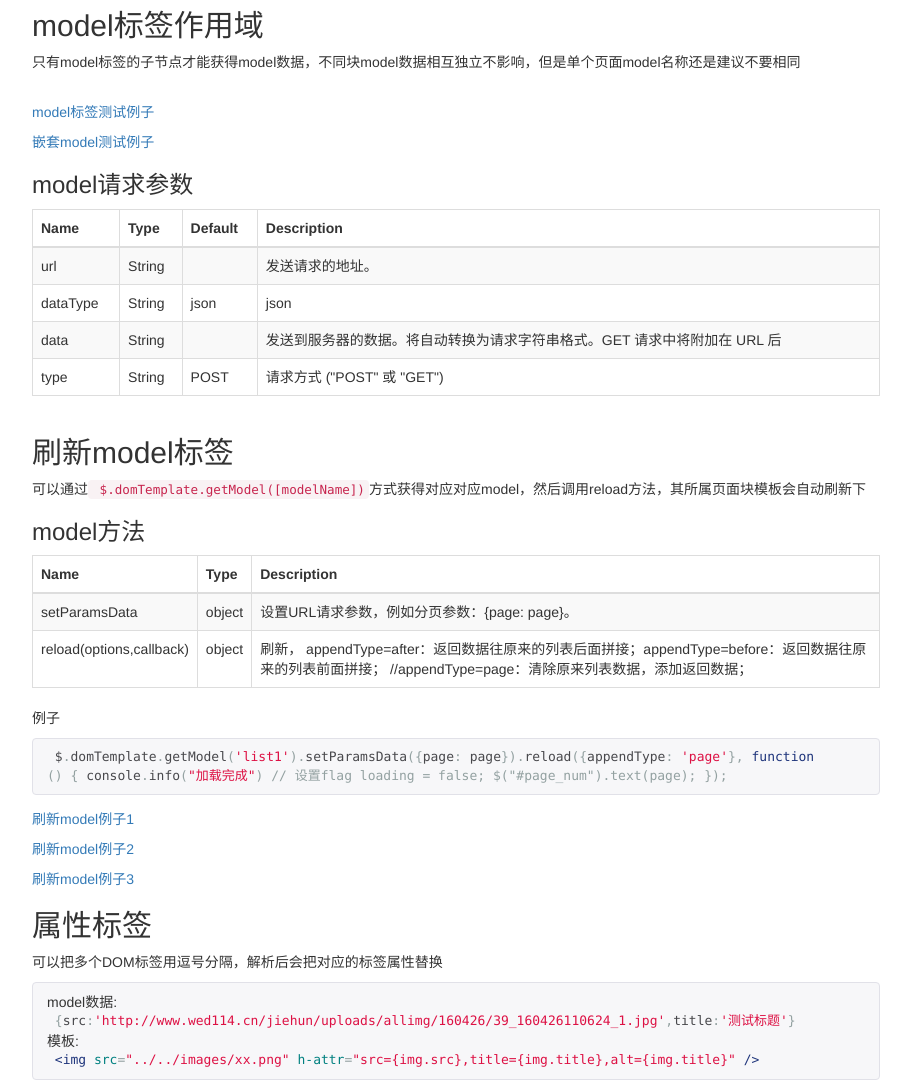
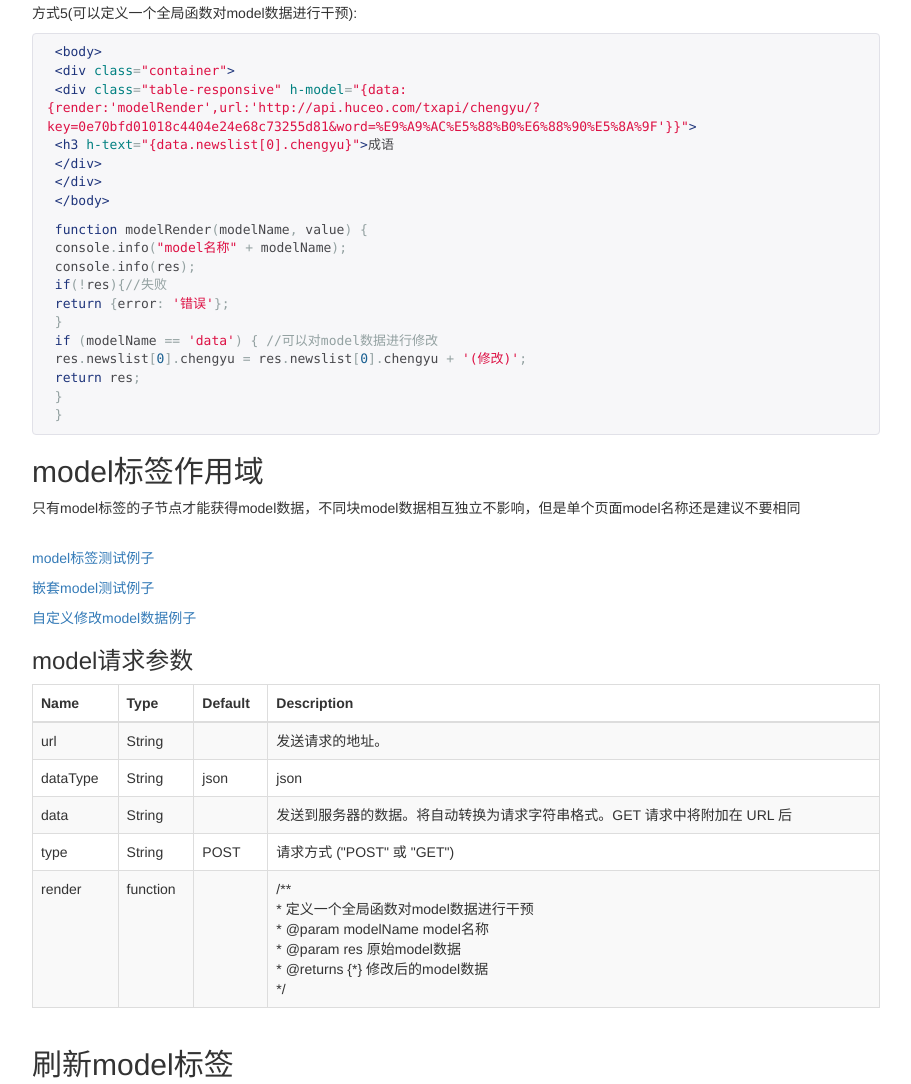
Before and after one commit to ikvm/domTemplate, a plain HTML site: page docs/index.html in a window 1280 px wide. Shown: the part 2612-3696 px from the top of the page, without its empty margins (38-949 px from the left). Drawn offline with nearby package versions, Linux system fonts and the light colour scheme.

Commit message:
add render model data

```diff
--- a/docs/index.html
+++ b/docs/index.html
@@ -232,6 +232,56 @@
                     </pre>
                 </div>
 
+                <p>方式5(可以定义一个全局函数对model数据进行干预):</p>
+                <div class="highlight">
+                    <pre class="prettyprint">
+                        <code class="language-html" data-lang="html">
+                            &lt;body&gt;
+                            <br/>
+                            &lt;div class="container"&gt;
+                            <br/>
+                            &lt;div class="table-responsive"  h-model="{data:{render:'modelRender',url:'http://api.huceo.com/txapi/chengyu/?key=0e70bfd01018c4404e24e68c73255d81&word=%E9%A9%AC%E5%88%B0%E6%88%90%E5%8A%9F'}}"&gt;
+                            <br/>
+                            &lt;h3 h-text="{data.newslist[0].chengyu}">成语</h3&gt;
+                            <br/>
+                            <br/>
+                            &lt;/div&gt;
+                            <br/>
+                            &lt;/div&gt;
+                            <br/>
+                            &lt;/body&gt;
+                        </code>
+                    </pre>
+                    <p/>
+                     <pre class="prettyprint">
+                        <code class="javascript" data-lang="javascript">
+
+                            function modelRender(modelName, value) {
+                                <br/>
+                                    console.info("model名称" + modelName);
+                                <br/>
+                                    console.info(res);
+                                <br/>
+                                    if(!res){//失败
+                                <br/>
+                                    return {error: '错误'};
+                                <br/>
+                                    }
+                                <br/>
+                                    if (modelName == 'data') {
+                                    //可以对model数据进行修改
+                                <br/>
+                                    res.newslist[0].chengyu = res.newslist[0].chengyu + '(修改)';
+                                <br/>
+                                    return res;
+                                <br/>
+                                    }
+                                <br/>
+                            }
+                        </code>
+                    </pre>
+                </div>
+
                 <h2 >model标签作用域</h2>
                 <p>只有model标签的子节点才能获得model数据，不同块model数据相互独立不影响，但是单个页面model名称还是建议不要相同</p>
                 <br/>
@@ -240,6 +290,7 @@
 
                 <p> <a target="_blank" href="../examples/test_nest_model.html">嵌套model测试例子</a></p>
 
+                <p> <a target="_blank" href="../examples/test_render_model.html">自定义修改model数据例子</a></p>
 
                 <h3 >model请求参数</h3>
                 <div class="table-responsive">
@@ -276,6 +327,24 @@
                             <td>String</td>
                             <td>POST</td>
                             <td>请求方式 ("POST" 或 "GET")</td>
+                        </tr>
+                        <tr>
+                            <td>render</td>
+                            <td>function</td>
+                            <td></td>
+                            <td>
+                                /**
+                                <br/>
+                                * 定义一个全局函数对model数据进行干预
+                                <br/>
+                                * @param modelName model名称
+                                <br/>
+                                * @param res 原始model数据
+                                <br/>
+                                * @returns {*} 修改后的model数据
+                                <br/>
+                                */
+                            </td>
                         </tr>
                         </tbody>
                     </table>
```
Also changed, not shown: domTemplate.js (+44 -20 lines), examples/test_render_model.html (added, +62 -0 lines).
